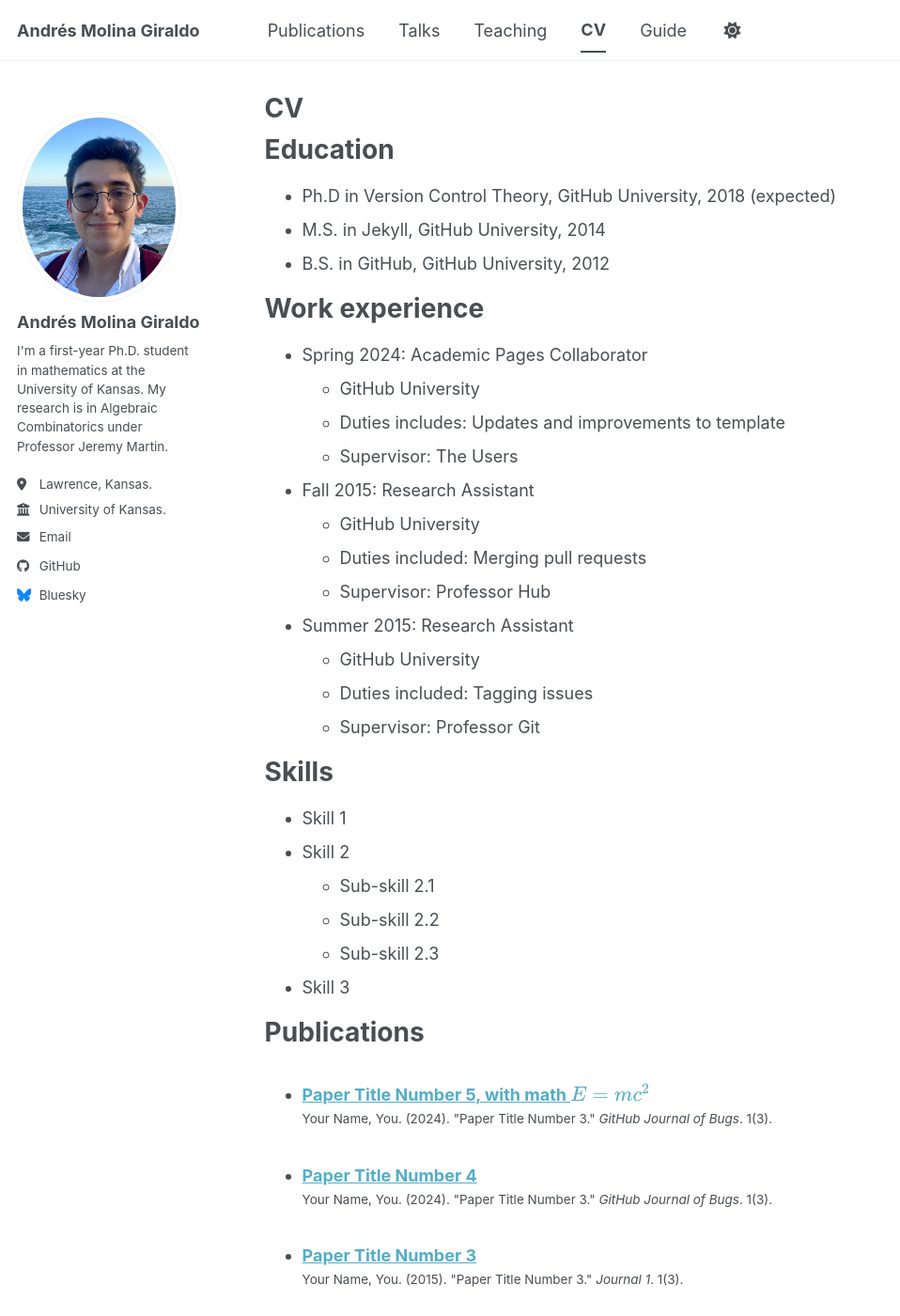
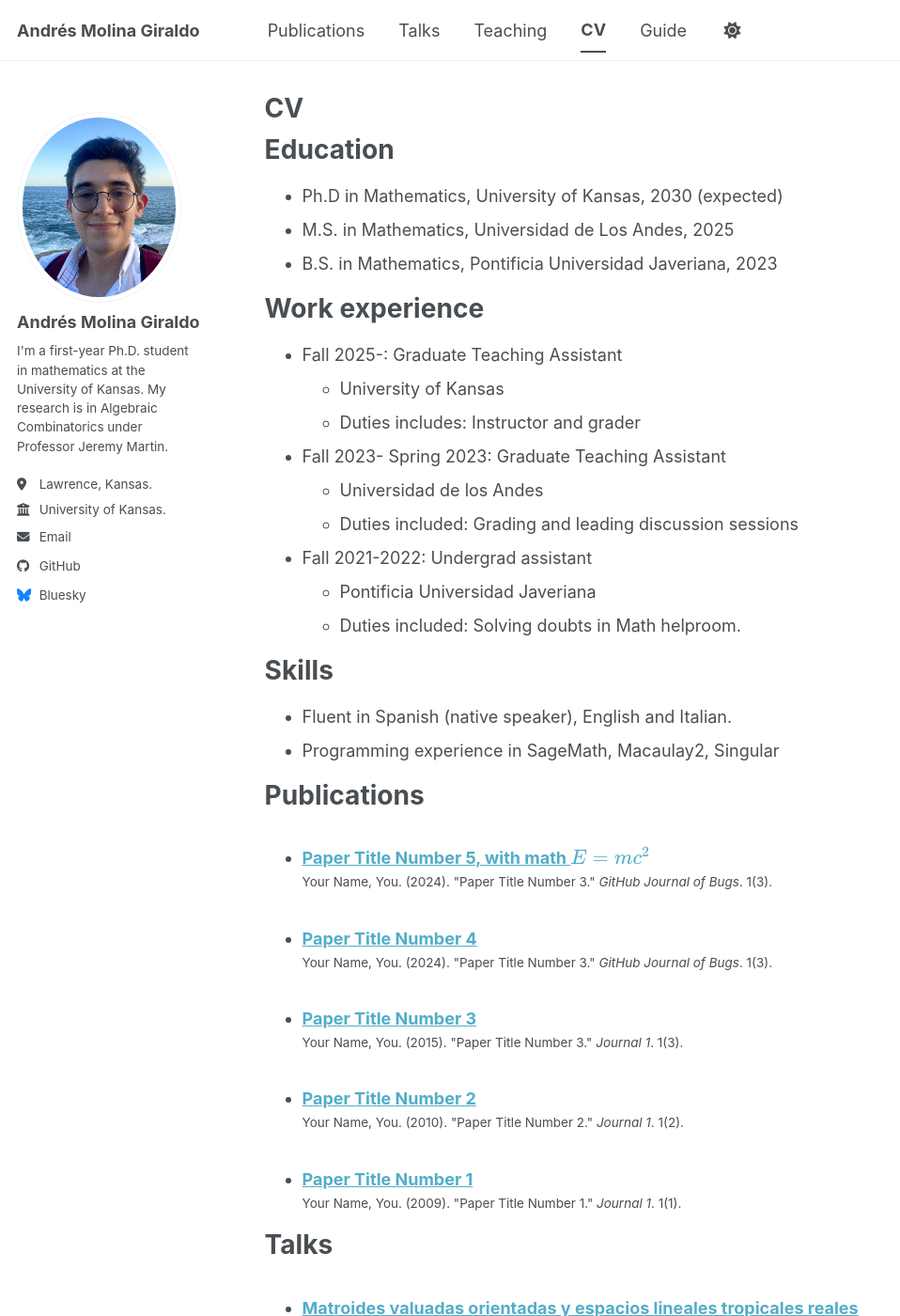
Before and after one commit to andmol20/andmol20.github.io, a Jekyll site: the page built from _pages/cv.md, in a window 1280 px wide and 1400 px high. Shown: the whole window at 94% size, without its empty margins (0-958 px from the left). Built offline with Jekyll 4.4.1, drawn with Linux system fonts in a browser that asks for light colours; a script bundle is joined from its source files by our own code; library files that are not in the unit come from our copies.

Commit message:
Update cv.md

```diff
--- a/_pages/cv.md
+++ b/_pages/cv.md
@@ -11,35 +11,31 @@ redirect_from:
 
 Education
 ======
-* Ph.D in Version Control Theory, GitHub University, 2018 (expected)
-* M.S. in Jekyll, GitHub University, 2014
-* B.S. in GitHub, GitHub University, 2012
+* Ph.D in Mathematics, University of Kansas, 2030 (expected)
+* M.S. in Mathematics, Universidad de Los Andes, 2025
+* B.S. in Mathematics, Pontificia Universidad Javeriana, 2023
 
 Work experience
 ======
-* Spring 2024: Academic Pages Collaborator
-  * GitHub University
-  * Duties includes: Updates and improvements to template
-  * Supervisor: The Users
+* Fall 2025-: Graduate Teaching Assistant
+  * University of Kansas
+  * Duties includes: Instructor and grader
 
-* Fall 2015: Research Assistant
-  * GitHub University
-  * Duties included: Merging pull requests
-  * Supervisor: Professor Hub
 
-* Summer 2015: Research Assistant
-  * GitHub University
-  * Duties included: Tagging issues
-  * Supervisor: Professor Git
+* Fall 2023- Spring 2023: Graduate Teaching Assistant
+  * Universidad de los Andes
+  * Duties included: Grading and leading discussion sessions
+
+
+* Fall 2021-2022: Undergrad assistant
+  * Pontificia Universidad Javeriana
+  * Duties included: Solving doubts in Math helproom.
+
 
 Skills
 ======
-* Skill 1
-* Skill 2
-  * Sub-skill 2.1
-  * Sub-skill 2.2
-  * Sub-skill 2.3
-* Skill 3
+* Fluent in Spanish (native speaker), English and Italian.
+* Programming experience in SageMath, Macaulay2, Singular
 
 Publications
 ======
```
